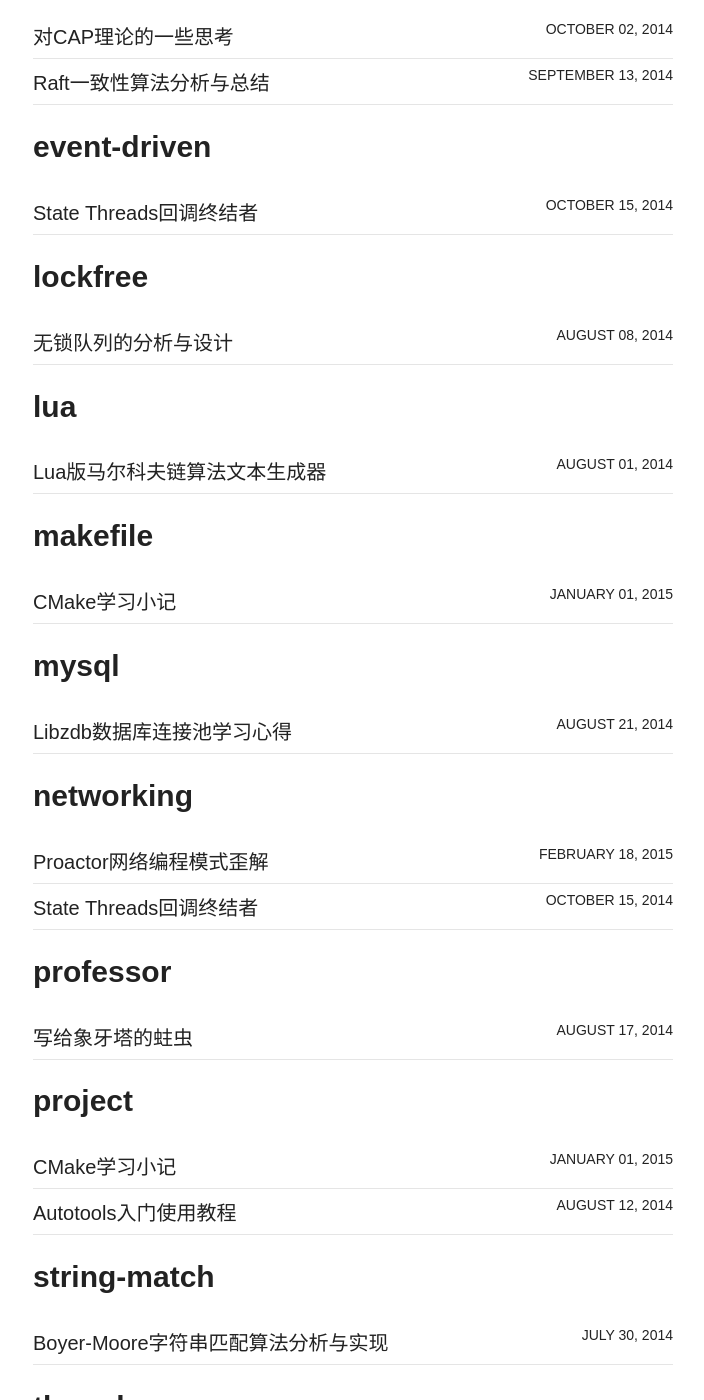
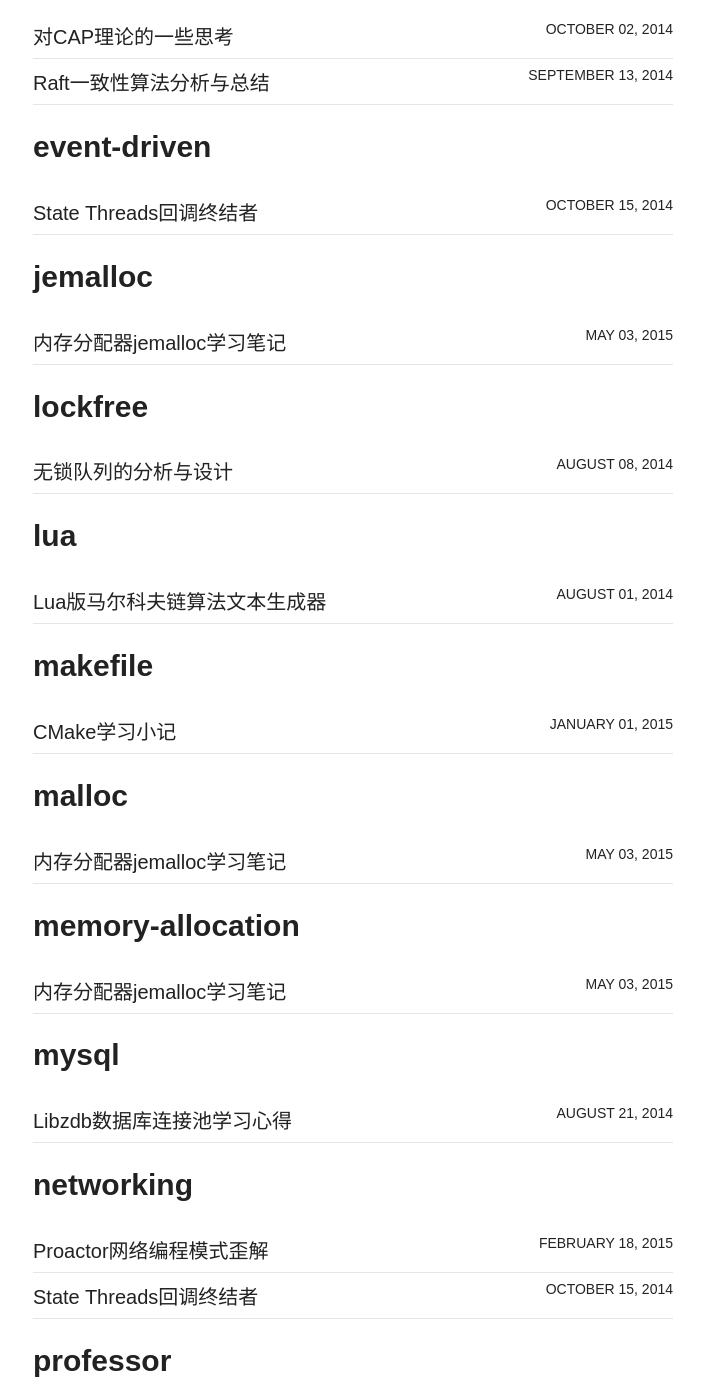
Before and after one commit to wuyu201321060203/wuyu201321060203.github.io, a Jekyll site: the page built from tags.html, in a window 1280 px wide and 1400 px high, scrolled down 5298 px. Shown: the whole window, without its empty margins (287-991 px from the left). Built offline with Jekyll 4.4.1, drawn with Linux system fonts in a browser that asks for light colours; nearby versions of some CDN libraries; some web fonts are replaced; some of the changed lines change nothing that is shown; some of the changed text lies outside the part shown.

Commit message:
first post of jemalloc

```diff
--- a/_posts/2015-05-03-jemalloc.md
+++ b/_posts/2015-05-03-jemalloc.md
@@ -1,3 +1,20 @@
+---
+layout: post
+title:  内存分配器jemalloc学习笔记
+category: opinions
+tags: jemalloc memory-allocation malloc
+
+image:
+    feature: head18.jpg
+
+author:
+    name:   WuYu
+    avatar: bio-photo-alt.jpg
+
+comments: true
+share: true
+---
+
 ####引言
 
 jemalloc是一个能够快速分配/回收内存，减少内存碎片，对多核友好，具有可伸缩性的内存分配器。为更好的支持多核内存分配的需要，jemalloc首次在FreeBSD中引入，用于取代之前的phkmalloc，而后被facebooke发扬光大，成为了业界流行的内存分配解决方案。
@@ -30,49 +47,47 @@ jemalloc在结合其他内存分配器优势的同时也引入一些自己独特
 
 small objects和large objects由arena来管理， huge objects由线程间公用的红黑树管理。对于64位操作系统，假设chunk大小为4M，页大小为4K，内存等级分配如下图：
 
-图
+![](/images/je1.png)
 
 在 jemalloc 中，整块批发内存，之后或拆开零售，或整块出售。整块批发的内存叫做 chunk，chunk 的大小为 4MB（可调）或其倍数，且为 4MB 对齐。由于chunk粒度太大，只有为huge objects分配内存才需要这种粒度，因此chunk进一步拆分为不同粒度的run，分配small/large objects都以run为单位。但是对于small objects来说，这个粒度还是大了点，因此又分成不同大小的bin，分配时找对应的bin，由bin提供小对象需要的内存，但要注意羊毛出在羊身上，bin其实也是通过其管理的run提供内存的，相当于在run上面盖了一层元数据的帽子。另外由于chunk都是等大小，这样可以通过指针操作在常量时间内找到分配small/large objects的元数据, 在对数时间内（红黑树）定位到分配huge objects的元数据。 chunk，run，bin管理的都是自己那部分内存资源，因此还需要一个角色在chunk，run，bin的基础上，以全局观角度去管理系统内存，这就是Arena。为了更好的线程可扩展性，jemalloc采用多个arena管理内存，它的数目一般为物理机CPU核数的4倍。每个线程独立管理自己的内存，负责small和large的内存分配，减少了多个线程间的锁竞争。线程按第一次分配small或者large内存请求的顺序Round-Robin地选择arena。并且从某个arena分配出去的内存块，在释放的时候一定会回到该arena。此外， jemalloc引入线程缓存tcache来解决线程之间的同步问题， 通过对small和large对象的缓存，实现通常情况下内存的快速申请和释放。下图是经典的jemalloc的架构图，主要涉及前面所讲的四个数据结构：arena，bin，chunk，run。
 
-图
-
-
+![](/images/je2.png)
 
 （1）Arena：每个arena内都会包含对应的管理信息，记录该arena的分配情况。每个Arena都有一定额度的chunks，下图展示了Arena数据结构的内部信息。
 
-图
+![](/images/je3.png)
 
 （2）Bin：不同bin管理不同size大小的run，在任意时刻， bin中会针对当前size保存一个run用于内存分配，每个bin里维护一棵红黑树维护空闲的run，下图展示了Bin数据结构内部信息。
 
-图
+![](/images/je4.png)
 
 （3）Run：一个run实际上就是chunk里的一块区域，大小是page的整数倍，在run的最开头会存储着这个run的信息，比如还有多少个块可供分配，下一块可分配区域的索引，见下图。
 
-图
+![](/images/je5.png)
 
 run中采用bitmap记录分配区域的状态， 相比采用空闲列表的方式， 采用bitmap具有以下优点：bitmap能够快速计算出第一块空闲区域，且能很好的保证已分配区域的紧凑型。分配数据与应用数据是隔离的，能够减少应用数据对分配数据的干扰。对很小的分配区域的支持更好。run的内存分配区域如下：
 
-图
+![](/images/je6.png)
 
 run的内存布局由arena_bin_info_s确定，与bin分开存储，与其他数据结构不同的是，arena_bin_info_s对于所有arena的不同size保持一份拷贝，而不是每个arena的不同size保存一份拷贝。这样既可以减少内存使用，又能避免缓存冲突。还需注意的是只有bin管理的run才有这样的内存布局，region之说。为large objects准备的run没有这些东西，直接按页管理分配。
 
 （4）Chunk：chunk是具体进行内存分配的区域，目前的默认大小是4M。chunk以page（默认为4K)为单位进行管理，每个chunk的前几个page（默认是6个）用于存储chunk的元数据，后面跟着一个或多个page的runs. 后面的runs可以是未分配区域，多个小对象组合在一起组成run, 其元数据放在run的头部；大对象构成的run, 其元数据放在chunk的头部。chunk数据结构信息见下图
 
-图
+![](/images/je7.png)
 
 Arena-Bin-Run-Chunk的一个简单关系图如下：
 
-图
+![](/images/je8.png)
 
 （5）tcache：tcache为线程对应的私有缓存空间，用于减少线程分配内存时锁的争用，提高内存分配的效率。如果使用tcache时，jemalloc分配内存时将优先从tcache中分配，只有在tcache中找不到才进入正常的分配流程。tcache数据结构如下：
 
-图
+![](/images/je9.png)
 
 每个tcache也有一个对应的arena, 这个arena内部也包含一个tbin数组来缓存不同大小的内存块，与arena中的bin对应，只是长度更大一些，因为它需要缓存更大的内存块，tcache中对象的缓存，没有对应的run的概念。
 
 ####jemalloc内存分配策略
 
-图
+![](/images/je10.png)
 
 如上图所示，jemalloc的内存管理采用层级架构，分别是线程缓存tcache，分配区arena和系统内存memory，不同大小的内存块对应不同的分配区。每个线程对应一个tcache，负责当前线程使用内存块的快速申请和释放，避免线程间锁的竞争和同步。arena的具体结构在前文已经提到，采用内存池的思想对内存区域进行合理的划分和管理，在有效保证低内存碎片的情况下实现不同大小内存块的高效管理。system memory是系统的内存区域。
 
```
Also changed, not shown: images/je1.png (added), images/je10.png (added), images/je11.png (added), images/je2.png (added), images/je3.png (added), images/je4.png (added), images/je5.png (added), images/je6.png (added), images/je7.png (added), images/je8.png (added).
